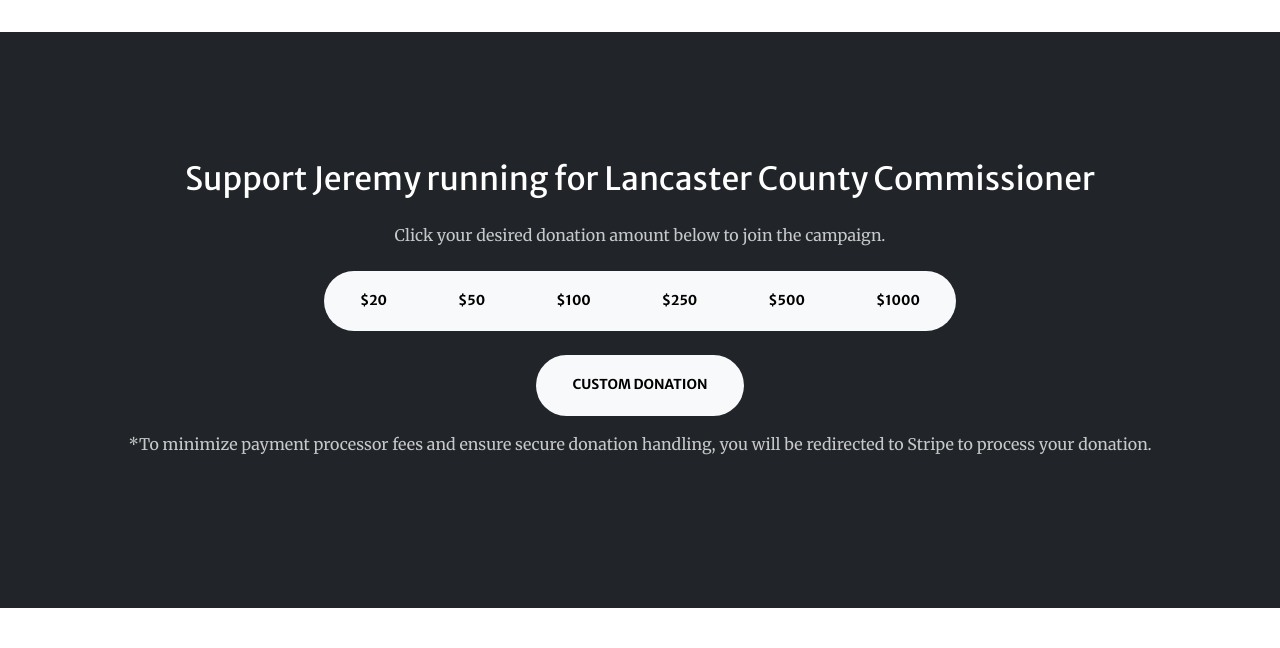
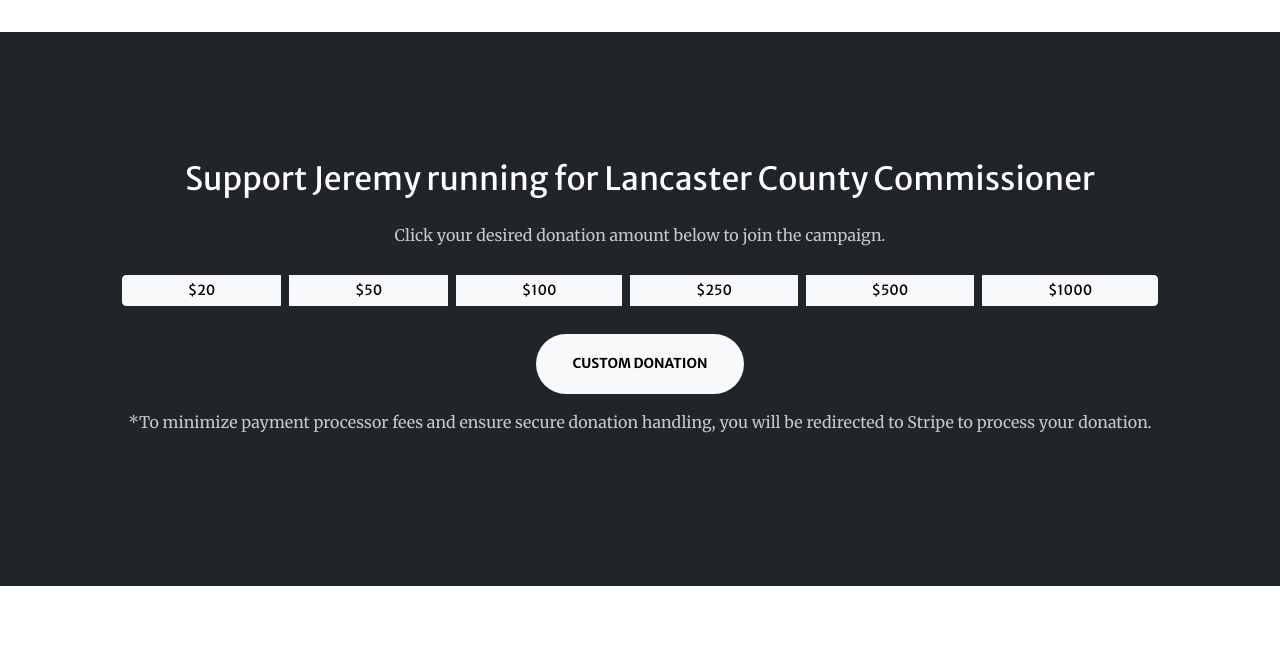
Before and after one commit to arkterra90/district_2, a Django app: page / in a window 1280 px wide. Shown: the part 2648-3296 px from the top of the page. Run offline with Django 5.2, Linux system fonts and the light colour scheme; parts of the project's set-up code (start-up, migrations or seed data) failed here and were passed over; some libraries are stand-ins or nearby versions.

Commit message:
updates to donation buttons

```diff
--- a/district2/website/templates/website/index.html
+++ b/district2/website/templates/website/index.html
@@ -196,14 +196,13 @@
             </p>
 
             <!-- Donation Buttons -->
-            <div class="btn-group">
-                <a href="https://donate.stripe.com/cN202Kbfba0SbpCfZ0" class="btn btn-light btn-xl" data-amount="20" role="button" target="_blank">$20</a>
-                <a href="https://donate.stripe.com/00g8zg973c900KYdQT" class="btn btn-light btn-xl" data-amount="50" role="button" target="_blank">$50</a>
-                <a href="https://donate.stripe.com/dR63eW1EBflc2T6cMQ" class="btn btn-light btn-xl" data-amount="100" role="button" target="_blank">$100</a>
-                <a href="https://donate.stripe.com/7sI16O0Ax2yq2T6149" class="btn btn-light btn-xl" data-amount="250" role="button" target="_blank">$250</a>
-                <a href="https://donate.stripe.com/28o9Dk1EB0qi8dqcMS" class="btn btn-light btn-xl" data-amount="500" role="button" target="_blank">$500</a>
-                <a href="https://donate.stripe.com/fZe3eWdnj4Gy2T67sz" class="btn btn-light btn-xl" data-amount="500" role="button" target="_blank">$1000</a>
-
+            <div class="btn-group d-flex justify-content-center flex-wrap">
+                <a href="https://donate.stripe.com/cN202Kbfba0SbpCfZ0" class="btn btn-light btn-lg btn-sm m-1" data-amount="20" role="button" target="_blank">$20</a>
+                <a href="https://donate.stripe.com/00g8zg973c900KYdQT" class="btn btn-light btn-lg btn-sm m-1" data-amount="50" role="button" target="_blank">$50</a>
+                <a href="https://donate.stripe.com/dR63eW1EBflc2T6cMQ" class="btn btn-light btn-lg btn-sm m-1" data-amount="100" role="button" target="_blank">$100</a>
+                <a href="https://donate.stripe.com/7sI16O0Ax2yq2T6149" class="btn btn-light btn-lg btn-sm m-1" data-amount="250" role="button" target="_blank">$250</a>
+                <a href="https://donate.stripe.com/28o9Dk1EB0qi8dqcMS" class="btn btn-light btn-lg btn-sm m-1" data-amount="500" role="button" target="_blank">$500</a>
+                <a href="https://donate.stripe.com/fZe3eWdnj4Gy2T67sz" class="btn btn-light btn-lg btn-sm m-1" data-amount="1000" role="button" target="_blank">$1000</a>
             </div>
 
             <!-- Custom Donation Button -->
@@ -212,12 +211,12 @@
             </div>
             <div class="mt-3">
                 <p class="text-white-75 mb-4">
-                *To minimize payment processor fees and ensure secure donation handling, you will be redirected to Stripe to process your donation.
+                    *To minimize payment processor fees and ensure secure donation handling, you will be redirected to Stripe to process your donation.
                 </p>
             </div>
-
         </div>
     </section>
+
 
 
 
```
